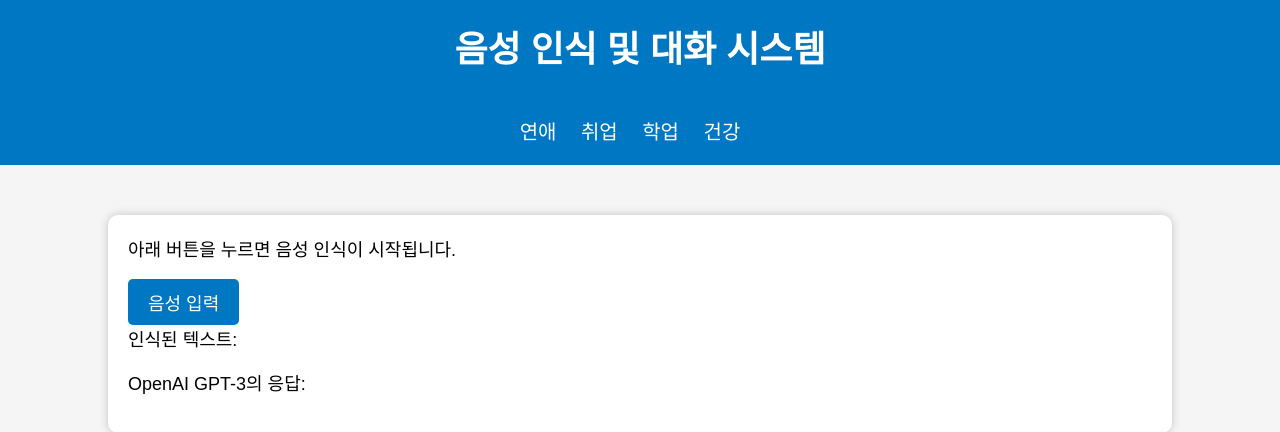
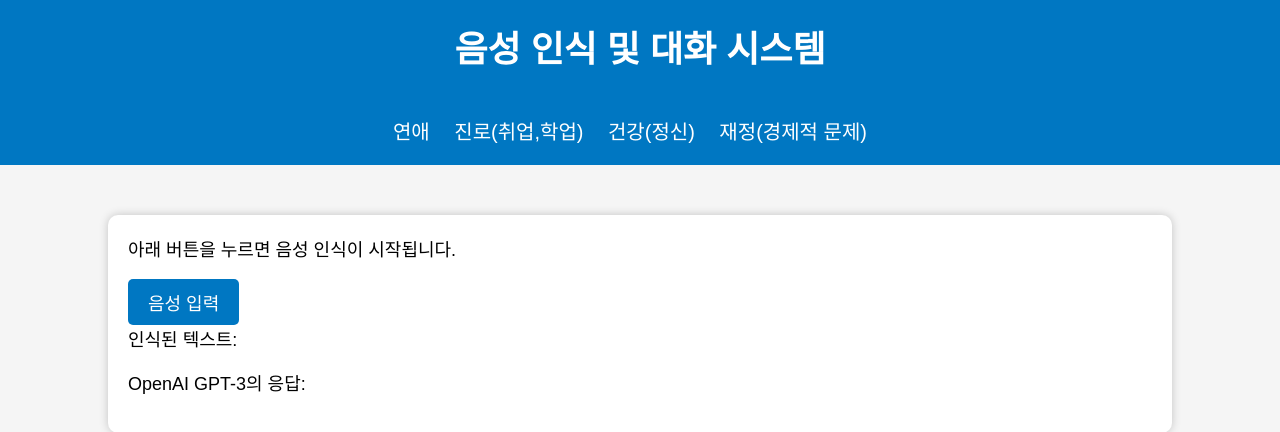
Before and after one commit to jameshasung/HGU-HCI, a Flask app: page / in a window 1280 px wide. Shown: the top 432 px of the page. Run offline with Flask 3, Linux system fonts and the light colour scheme.

Commit message:
fix:카테고리 이름 수정

```diff
--- a/app.py
+++ b/app.py
@@ -54,6 +54,7 @@ def recognize_speech():
         audio = r.listen(source)
     try:
         text = r.recognize_google(audio, language='ko-KR')
+
         print("인식된 텍스트: " + text)
         return text
     except sr.UnknownValueError:
@@ -80,7 +81,7 @@ def index():
 @app.route('/get_openai_response', methods=['POST'])
 def get_response():
     if request.method == 'POST':
-        text = request.form['text']
+        text = '너는 연애전문가야 구체적인 해결책을 제시해줘' + request.form['text']
         response = get_openai_response(text)
         play_audio(response)
         return response
--- a/templates/index.html
+++ b/templates/index.html
@@ -13,9 +13,9 @@
       <nav>
         <ul>
           <li><a href="#">연애</a></li>
-          <li><a href="#">취업</a></li>
-          <li><a href="#">학업</a></li>
-          <li><a href="#">건강</a></li>
+          <li><a href="#">진로(취업,학업)</a></li>
+          <li><a href="#">건강(정신)</a></li>
+          <li><a href="#">재정(경제적 문제) </a></li>
         </ul>
       </nav>
     </div>
```
